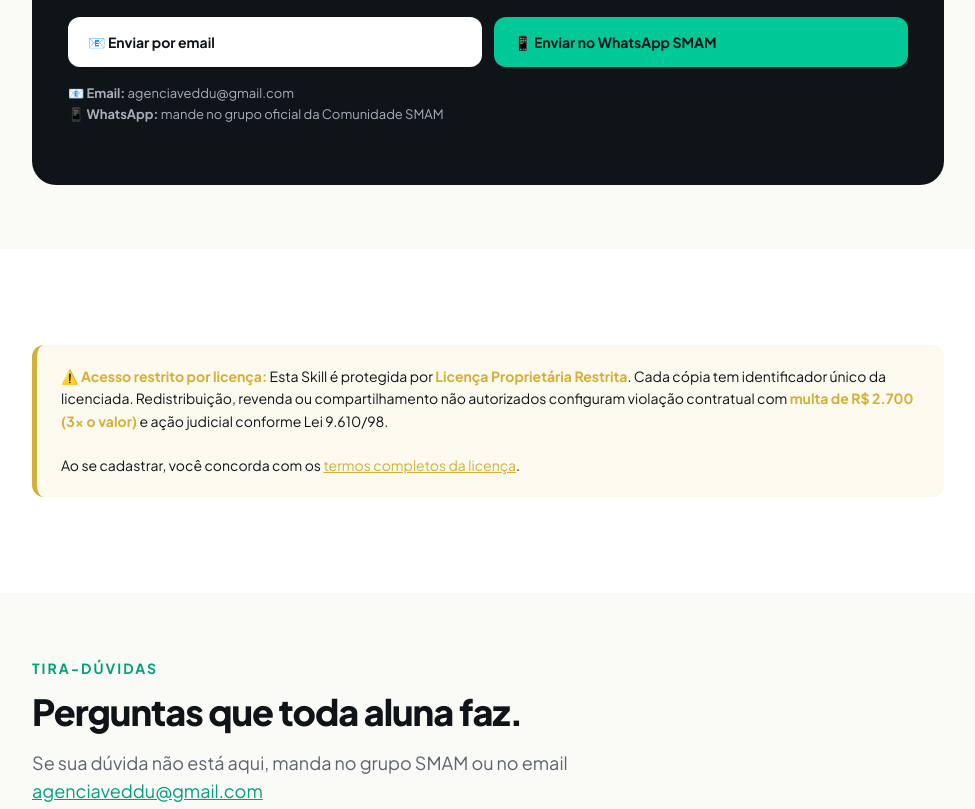
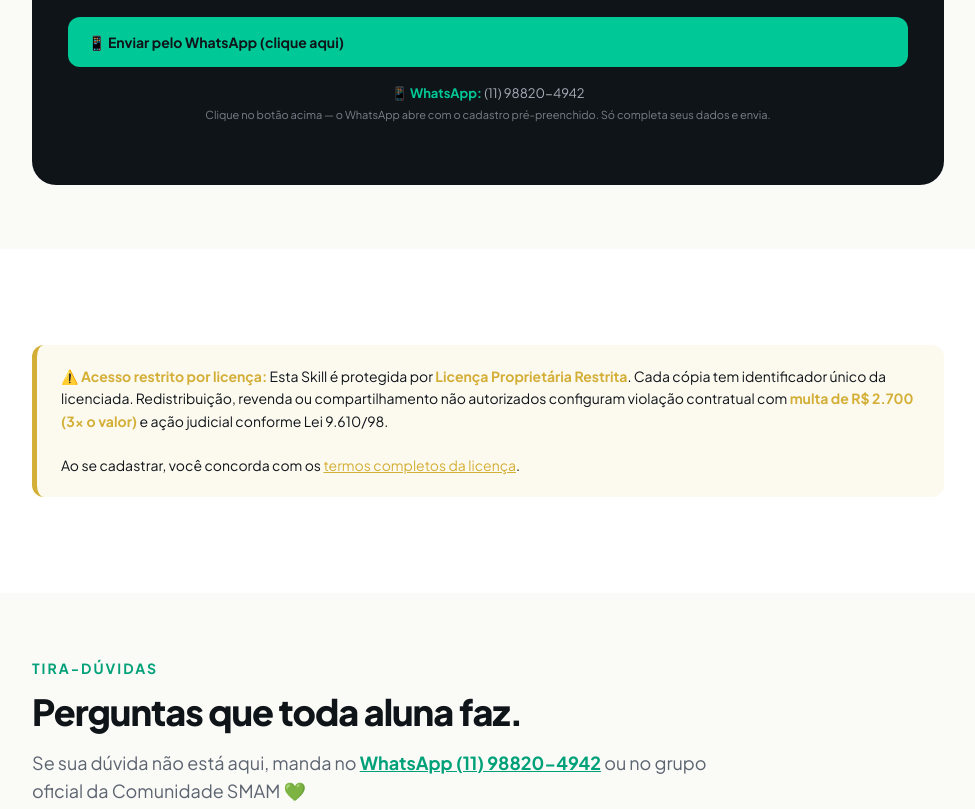
Before and after one commit to agenciaveddu/smam-skill-vitrine, a plain HTML site: page index.html in a window 1280 px wide. Shown: the part 4499-5308 px from the top of the page, without its empty margins (152-1127 px from the left). Drawn offline with Linux system fonts and the light colour scheme.

Commit message:
Add files via upload

```diff
--- a/index.html
+++ b/index.html
@@ -332,13 +332,12 @@ Obrigada!</pre>
       </div>
 
       <div class="send-options">
-        <a href="mailto:agenciaveddu@gmail.com?subject=Skill%20SMAM%20%E2%80%94%20Quero%20acesso&body=Ol%C3%A1!%20Quero%20acesso%20%C3%A0%20Skill%20SMAM%20Estrat%C3%A9gia%20de%20Conte%C3%BAdo.%0A%0A%F0%9F%93%9B%20Nome%20completo%3A%20%5Bseu%20nome%20completo%5D%0A%F0%9F%93%A7%20Email%20da%20SMAM%3A%20%5Bemail%20da%20sua%20assinatura%20SMAM%5D%0A%F0%9F%90%99%20Username%20GitHub%3A%20%5B%40seuusername%5D%0A%0ASou%3A%0A%5B%20%5D%20Membro%20ativo%20da%20Comunidade%20SMAM%0A%5B%20%5D%20Comprei%20licen%C3%A7a%20avulsa%20(R%24900%20via%20Mercado%20Pago)%0A%0ALi%20e%20aceito%20os%20termos%20da%20licen%C3%A7a.%0A%0AObrigada!" class="send-btn">📧 Enviar por email</a>
-        <a href="https://wa.me/?text=Ol%C3%A1!%20Quero%20acesso%20%C3%A0%20Skill%20SMAM.%0A%0ANome%3A%20%5Bseu%20nome%5D%0AEmail%20SMAM%3A%20%5Bseu%20email%5D%0AUsername%20GitHub%3A%20%5B%40seuusername%5D" class="send-btn whatsapp">📱 Enviar no WhatsApp SMAM</a>
+        <a href="https://wa.me/5511988204942?text=Ol%C3%A1!%20Quero%20acesso%20%C3%A0%20Skill%20SMAM%20Estrat%C3%A9gia%20de%20Conte%C3%BAdo.%0A%0A%F0%9F%93%9B%20Nome%20completo%3A%20%5Bseu%20nome%20completo%5D%0A%F0%9F%93%A7%20Email%20da%20SMAM%3A%20%5Bemail%20da%20sua%20assinatura%20SMAM%5D%0A%F0%9F%90%99%20Username%20GitHub%3A%20%5B%40seuusername%5D%0A%0ASou%3A%0A%E2%96%A1%20Membro%20ativo%20da%20Comunidade%20SMAM%0A%E2%96%A1%20Comprei%20licen%C3%A7a%20avulsa%20(R%24900%20via%20Mercado%20Pago)%0A%0ALi%20e%20aceito%20os%20termos%20da%20licen%C3%A7a.%0A%0AObrigada!" class="send-btn whatsapp" style="grid-column: 1 / -1;">📱 Enviar pelo WhatsApp (clique aqui)</a>
       </div>
 
-      <p style="margin-top: 16px; font-size: 13px; color: var(--smam-gray-400); position: relative;">
-        📧 <strong>Email:</strong> agenciaveddu@gmail.com<br>
-        📱 <strong>WhatsApp:</strong> mande no grupo oficial da Comunidade SMAM
+      <p style="margin-top: 16px; font-size: 13px; color: var(--smam-gray-400); position: relative; text-align: center;">
+        📱 <strong style="color: var(--smam-green);">WhatsApp:</strong> (11) 98820-4942
+        <br><span style="font-size: 11px; opacity: 0.7;">Clique no botão acima — o WhatsApp abre com o cadastro pré-preenchido. Só completa seus dados e envia.</span>
       </p>
     </div>
   </div>
@@ -360,7 +359,7 @@ Obrigada!</pre>
   <div class="container">
     <div class="section-title">Tira-dúvidas</div>
     <h2 class="section-heading">Perguntas que toda aluna faz.</h2>
-    <p class="section-lead" style="margin-bottom: 32px;">Se sua dúvida não está aqui, manda no grupo SMAM ou no email <a href="mailto:agenciaveddu@gmail.com" style="color: var(--smam-green-dark);">agenciaveddu@gmail.com</a></p>
+    <p class="section-lead" style="margin-bottom: 32px;">Se sua dúvida não está aqui, manda no <a href="https://wa.me/5511988204942" style="color: var(--smam-green-dark); font-weight: 700;">WhatsApp (11) 98820-4942</a> ou no grupo oficial da Comunidade SMAM 💚</p>
 
     <div class="faq-item"><div class="faq-q">Nunca usei GitHub, vou conseguir?</div><div class="faq-a">SIM! É só seguir o passo a passo desta página. Se travar, manda print que a gente ajuda. Não precisa entender de programação.</div></div>
     <div class="faq-item"><div class="faq-q">GitHub é seguro? Vou ser cobrada?</div><div class="faq-a">Totalmente seguro (propriedade da Microsoft). Conta gratuita resolve, não vai cobrar nada. Não vendem seu email.</div></div>
@@ -378,7 +377,7 @@ Obrigada!</pre>
   <div class="container">
     <p style="margin-bottom: 8px;">Feito com 💚 pela <strong>Comunidade SMAM</strong> — Social Media Acima da Média</p>
     <p>Por <strong>Jamile Fernandes</strong> · <a href="https://jamilefernandes.com.br">jamilefernandes.com.br</a></p>
-    <p style="margin-top: 10px;"><a href="mailto:agenciaveddu@gmail.com">📧 agenciaveddu@gmail.com</a></p>
+    <p style="margin-top: 10px;"><a href="https://wa.me/5511988204942">📱 WhatsApp: (11) 98820-4942</a></p>
     <div class="footer-legal">
       © 2026 Jamile Fernandes · Veddu Digital · Todos os direitos reservados.<br>
       Skill protegida por Licença Proprietária Restrita.
```
Also changed, not shown: 1 other file.
